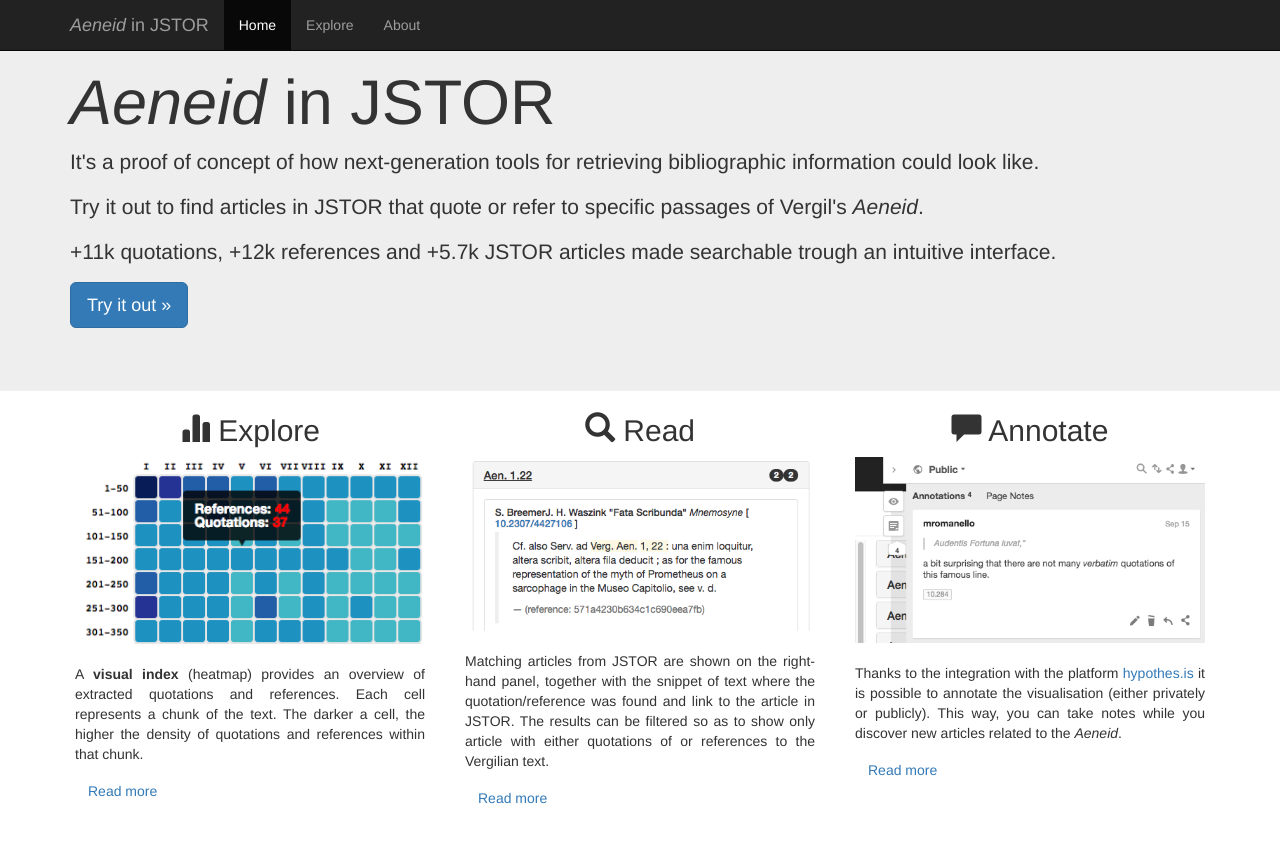
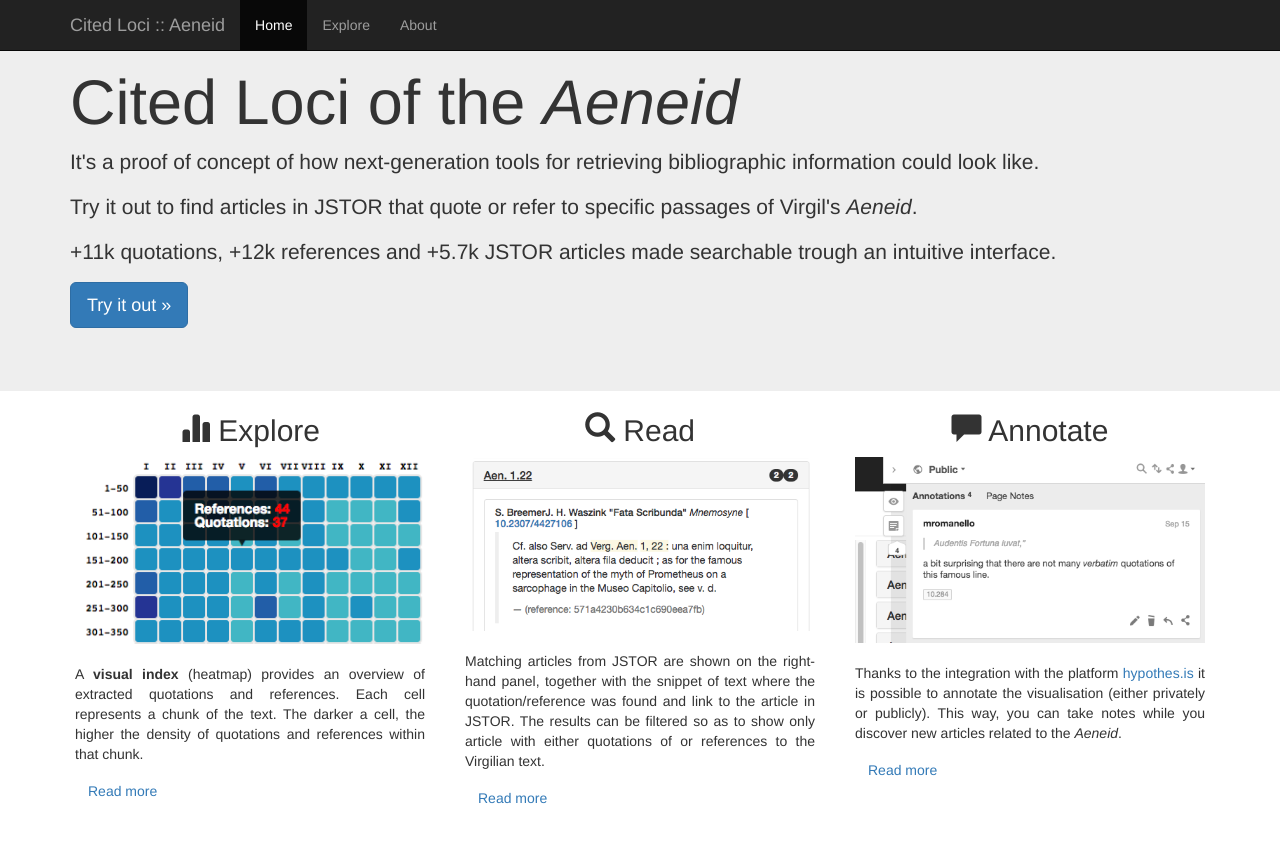
Before and after one commit to mromanello/Aeneid_in_JSTOR, a website: page index.html in a window 1280 px wide. Drawn offline with Linux system fonts and the light colour scheme; a script that the page names is missing.

Commit message:
committing pending changes (from aeneid.citedloci.org)

```diff
--- a/index.html
+++ b/index.html
@@ -1,7 +1,7 @@
 <!DOCTYPE html>
 <meta charset="utf-8">
 <html>
-  <title>Aeneid in JSTOR</title>
+  <title>Cited Loci :: Aeneid</title>
   <head>
     <script src="bower_components/jquery/dist/jquery.min.js"></script>
     <script src="bower_components/bootstrap/dist/js/bootstrap.min.js"></script>
@@ -9,17 +9,17 @@
     <!-- Piwik -->
     <script type="text/javascript">
       var _paq = _paq || [];
+      /* tracker methods like "setCustomDimension" should be called before "trackPageView" */
       _paq.push(['trackPageView']);
       _paq.push(['enableLinkTracking']);
       (function() {
-        var u="//piwik.dainst.org/";
+        var u="https://piwik.dainst.org/";
         _paq.push(['setTrackerUrl', u+'piwik.php']);
         _paq.push(['setSiteId', '9']);
         var d=document, g=d.createElement('script'), s=d.getElementsByTagName('script')[0];
         g.type='text/javascript'; g.async=true; g.defer=true; g.src=u+'piwik.js'; s.parentNode.insertBefore(g,s);
       })();
     </script>
-    <noscript><p><img src="//piwik.dainst.org/piwik.php?idsite=9" style="border:0;" alt="" /></p></noscript>
     <!-- End Piwik Code -->
     <link href="bower_components/bootstrap/dist/css/bootstrap.min.css" rel="stylesheet">
     <link href="bower_components/bootstrap-select/dist/css/bootstrap-select.min.css" rel="stylesheet">
@@ -84,7 +84,7 @@
             <span class="icon-bar"></span>
             <span class="icon-bar"></span>
           </button>
-          <a class="navbar-brand" href="/"><em>Aeneid</em> in JSTOR</a>
+          <a class="navbar-brand" href="/">Cited Loci :: Aeneid</a>
         </div>
         <div id="navbar" class="navbar-collapse collapse">
           <ul class="nav navbar-nav">
@@ -97,12 +97,12 @@
     </nav>
     <div class="jumbotron">
       <div class="container">
-        <h1><em>Aeneid</em> in JSTOR</h1>
+        <h1>Cited Loci of the <em>Aeneid</em></h1>
         <p>
           It's a proof of concept of how next-generation tools for retrieving bibliographic information could look like.
         </p>
         <p>
-          Try it out to find articles in JSTOR that quote or refer to specific passages of Vergil's <em>Aeneid</em>.
+          Try it out to find articles in JSTOR that quote or refer to specific passages of Virgil's <em>Aeneid</em>.
         </p>
         <p>
           +11k quotations, +12k references and +5.7k JSTOR articles made searchable trough an intuitive interface.
@@ -131,7 +131,7 @@
           <img src="imgs/results.png" class="img-responsive" alt="Responsive image">
           <br/>
           <p>
-            Matching articles from JSTOR are shown on the right-hand panel, together with the snippet of text where the quotation/reference was found and link to the article in JSTOR. The results can be filtered so as to show only article with either quotations of or references to the Vergilian text.
+            Matching articles from JSTOR are shown on the right-hand panel, together with the snippet of text where the quotation/reference was found and link to the article in JSTOR. The results can be filtered so as to show only article with either quotations of or references to the Virgilian text.
           </p>
           <p><a class="btn btn-secondary" href="about" role="button">Read more</a></p>
        </div>
```
Also changed, not shown: about.html (+12 -9 lines), explore.html (+4 -4 lines), 1 other file.
